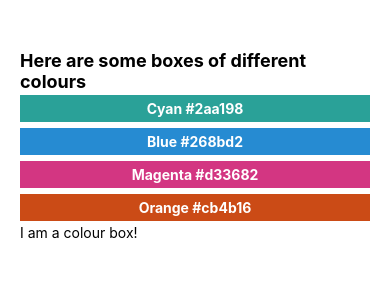
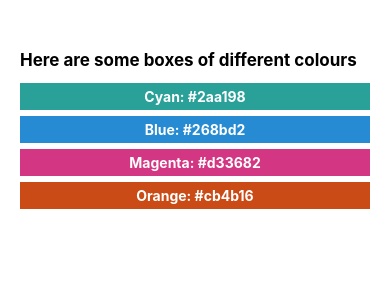
Before and after one commit to beth-gooding/frontend-masters-expo, a React Native app: screen / in a window 390 px wide. Shown: the top 300 px of the page. Built offline with nearby package versions, Linux system fonts and the light colour scheme.

Commit message:
Converts boxes to ColourBox components

```diff
--- a/App.js
+++ b/App.js
@@ -11,53 +11,20 @@ const App = () => {
             Here are some boxes of different colours
           </Text>
         </View>
-        <View style={[styles.cyan, styles.colourContainer]}>
-          <Text style={styles.white}>Cyan #2aa198</Text>
-        </View>
-        <View style={[styles.blue, styles.colourContainer]}>
-          <Text style={styles.white}>Blue #268bd2</Text>
-        </View>
-        <View style={[styles.magenta, styles.colourContainer]}>
-          <Text style={styles.white}>Magenta #d33682</Text>
-        </View>
-        <View style={[styles.orange, styles.colourContainer]}>
-          <Text style={styles.white}>Orange #cb4b16</Text>
-        </View>
-        <ColourBox />
+        <ColourBox colourName="Cyan" colourHex="#2aa198" />
+        <ColourBox colourName="Blue" colourHex="#268bd2" />
+        <ColourBox colourName="Magenta" colourHex="#d33682" />
+        <ColourBox colourName="Orange" colourHex="#cb4b16" />
       </View>
     </SafeAreaView>
   );
 };
 
 const styles = StyleSheet.create({
-  white: {
-    color: 'white',
-    fontWeight: 'bold',
-  },
   title: {
     fontWeight: 'bold',
-    fontSize: 18,
-  },
-  titleContainer: {
-    alignItems: 'flex-start',
-  },
-  cyan: {
-    backgroundColor: '#2aa198',
-  },
-  blue: {
-    backgroundColor: '#268bd2',
-  },
-  magenta: {
-    backgroundColor: '#d33682',
-  },
-  orange: {
-    backgroundColor: '#cb4b16',
-  },
-  colourContainer: {
-    alignItems: 'center',
-    paddingVertical: 5,
-    marginVertical: 3,
-    justifyContent: 'center',
+    fontSize: 17,
+    paddingBottom: 10,
   },
   container: {
     paddingHorizontal: 20,
--- a/components/ColourBox.js
+++ b/components/ColourBox.js
@@ -1,12 +1,30 @@
 import React from 'react';
-import { View, Text } from 'react-native';
+import { View, Text, StyleSheet } from 'react-native';
 
-const ColourBox = () => {
+const ColourBox = ({ colourName, colourHex }) => {
+  const boxColour = {
+    backgroundColor: colourHex,
+  };
   return (
-    <View>
-      <Text>I am a colour box!</Text>
+    <View style={[boxColour, styles.colourContainer]}>
+      <Text style={styles.white}>
+        {colourName}: {colourHex}
+      </Text>
     </View>
   );
 };
 
+const styles = StyleSheet.create({
+  white: {
+    color: 'white',
+    fontWeight: 'bold',
+  },
+  colourContainer: {
+    alignItems: 'center',
+    paddingVertical: 5,
+    marginVertical: 3,
+    justifyContent: 'center',
+  },
+});
+
 export default ColourBox;
```
